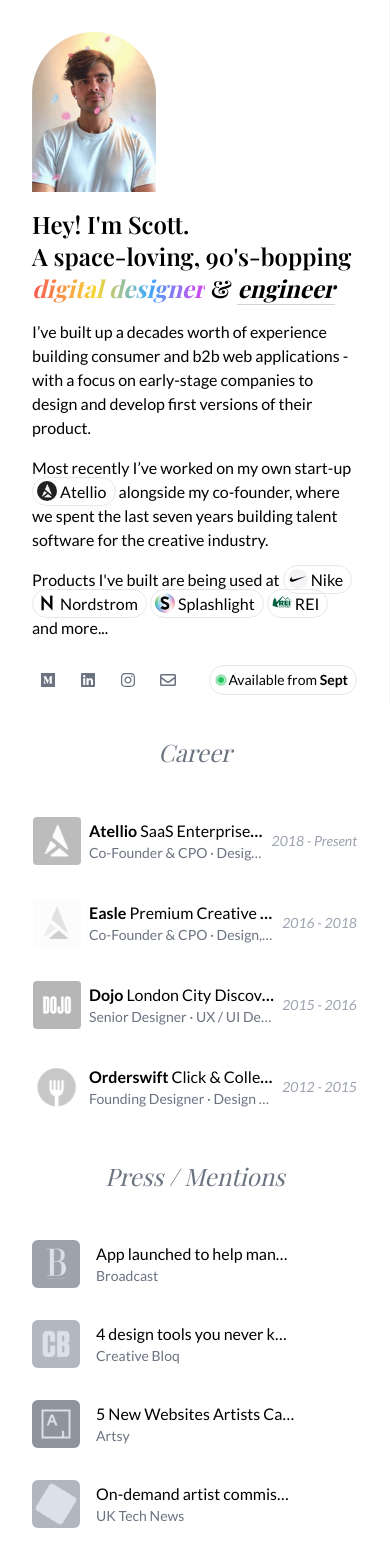
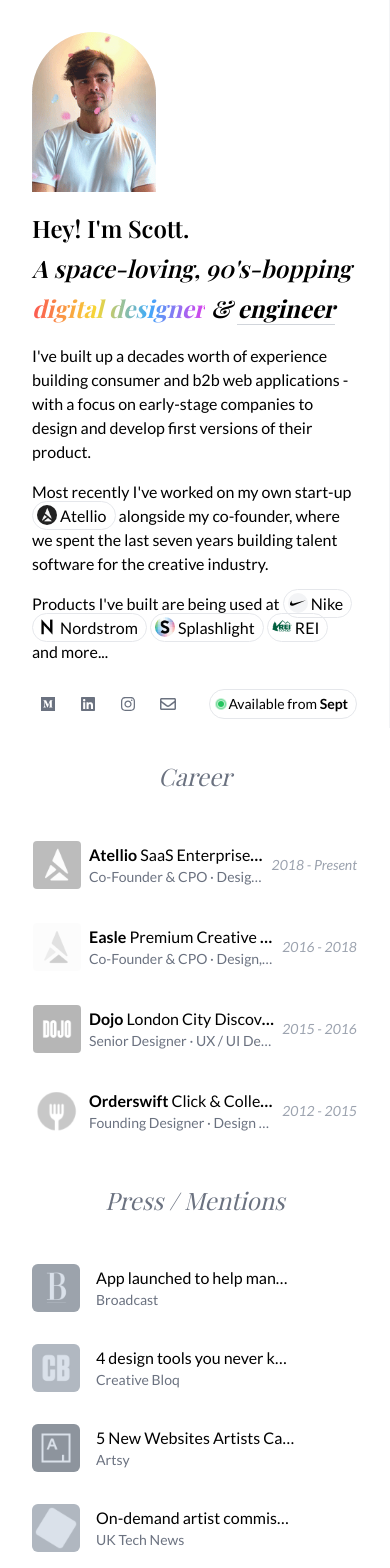
Before and after one commit to scott-wooden/scottwooden.me, a Next.js app: page / in a window 390 px wide. Shown: the top 1568 px of the page. Built offline with nearby package versions, Linux system fonts and the light colour scheme; grey boxes are pictures that could not be loaded; a web font is replaced by a local one.

Commit message:
feat: new favicon and accessibility fixes

```diff
--- a/src/app/components/AboutMe.tsx
+++ b/src/app/components/AboutMe.tsx
@@ -32,13 +32,13 @@ function AboutMe() {
           </video>
         </div>
         <div className="pt-4 sm:p-4">
-          <h1 className="text-2xl sm:text-3xl 2xl:text-4xl font-semibold font-display">Hey! I&apos;m Scott.</h1>
-          <h1 className="text-2xl sm:text-3xl 2xl:text-4xl font-semibold font-display">A space-loving, 90's-bopping <br /> <span className="font-bold italic rainbow">digital designer</span> & <EngineeringTooltip /></h1>
+          <h1 className="text-2xl sm:text-3xl 2xl:text-4xl font-semibold font-display !leading-10">Hey! I&apos;m Scott.</h1>
+          <h1 className="text-2xl sm:text-3xl 2xl:text-4xl font-semibold font-display italic !leading-10">A space-loving, 90&apos;s-bopping <br /> <span className="font-bold italic rainbow">digital designer</span> & <EngineeringTooltip /></h1>
           <p className="my-4 text-md sm:text-lg">
-            I’ve built up a decades worth of experience building consumer and b2b web applications - with a focus on early-stage companies to design and develop first versions of their product.
+            I&apos;ve built up a decades worth of experience building consumer and b2b web applications - with a focus on early-stage companies to design and develop first versions of their product.
           </p>
           <p className="my-4 text-md sm:text-lg">
-            Most recently I’ve worked on my own start-up{" "}
+            Most recently I&apos;ve worked on my own start-up{" "}
             <a href="https://atellio.com" target="_blank" className="pl-1 pr-2 whitespace-nowrap border pt-1 sm:pt-0.5 pb-1 rounded-full items-center duration-300 border-gray-200 no-underline transition-all hover:shadow-sm hover:border-gray-400">
               <span className="w-5 h-5 rounded-full inline-flex items-center justify-center align-text-bottom overflow-hidden bg-gray-100">
                 <Image src={AtellioColor} width="32" height="32" alt="Atellio logo" />
@@ -47,7 +47,7 @@ function AboutMe() {
             </a> alongside my co-founder, where we spent the last seven years building talent software for the creative industry.
           </p>
           <p className="my-4 text-md sm:text-lg">
-            Products I've built are being used at{" "}
+            Products I&apos;ve built are being used at{" "}
             <a href="https://nike.com" target="_blank" className="pl-1 pr-2 pt-1 whitespace-nowrap sm:pt-0.5 pb-1 border rounded-full items-center duration-300 border-gray-200 no-underline transition-all hover:shadow-sm hover:border-gray-400">
               <span className="w-5 h-5 rounded-full inline-flex items-center justify-center align-text-bottom overflow-hidden bg-gray-100">
                 <SiNike className="text-black" />
--- a/src/app/components/CareersList.tsx
+++ b/src/app/components/CareersList.tsx
@@ -14,7 +14,7 @@ function CareerItem({ title, subtitle, meta, children, logo }: { title: string |
   const [expanded, setExpanded] = useState(false);
 
   return (
-    <a role="button" onClick={() => setExpanded((prev) => !prev)} className={classNames("block rounded-lg group bg-white cursor-pointer border border-white transition-all hover:border-gray-100 outline-1 outline-white focus-visible:outline-gray-700 focus-visible:outline-2 relative", { "border-gray-100": expanded })}>
+    <button onClick={() => setExpanded((prev) => !prev)} className={classNames("text-left w-full block rounded-lg group bg-white cursor-pointer border border-white transition-all hover:border-gray-100 outline-1 outline-white focus-visible:outline-gray-700 focus-visible:outline-2 relative", { "border-gray-100": expanded })}>
 
       <div className="flex p-4 items-center gap-2 md:gap-4">
         <div className="flex-0 h-12 w-12 md:h-16 md:w-16 rounded overflow-hidden relative">
@@ -35,14 +35,14 @@ function CareerItem({ title, subtitle, meta, children, logo }: { title: string |
       </div>
 
       <Transition show={expanded}>
-        <div className="transition-all duration-700 ease-in-out data-[closed]:opacity-0 data-[closed]:h-0 overflow-hidden">
+        <div className="transition-all duration-700 ease-in-out max-h-[2000px] data-[closed]:opacity-0 data-[closed]:max-h-0 overflow-hidden">
           <div className="px-4 md:pl-24 prose md:prose-md lg:prose-md pb-16">
             {children}
           </div>
         </div>
       </Transition>
 
-    </a>
+    </button>
   )
 }
 
@@ -57,7 +57,7 @@ function CareersList() {
       >
         <>
           <a href="https://atellio.com" target="_blank" className="group/link relative px-2 py-1 border rounded-full inline-flex gap-1 items-center duration-300 border-gray-200 text-sm no-underline transition-all hover:pr-7 hover:shadow-sm hover:border-gray-400">
-            <FaLink className="text-gray-300 group-hover/link:text-gray-400 transition-all duration-300" /> Visit at atellio.com <FaSquareArrowUpRight className="transition-all absolute right-1 opacity-0 duration-300 group-hover/link:opacity-100 group-hover/link:right-2" />
+            <FaLink className="text-gray-300 group-hover/link:text-black transition-all duration-300" /> Visit at atellio.com <FaSquareArrowUpRight className="transition-all absolute right-1 opacity-0 duration-300 group-hover/link:opacity-100 group-hover/link:right-2" />
           </a>
           <ul>
             <li>💻 Enterprise SaaS talent management / resourcing platform</li>
@@ -142,7 +142,7 @@ function CareersList() {
       >
         <>
           <a href="https://orderswift.com" target="_blank" className="group/link relative px-2 py-1 border rounded-full inline-flex gap-1 items-center duration-300 border-gray-200 text-sm no-underline transition-all hover:pr-7 hover:shadow-sm hover:border-gray-400">
-            <FaLink className="text-gray-300 group-hover/link:text-gray-400 transition-all duration-300" /> Visit at orderswift.com <FaSquareArrowUpRight className="transition-all absolute right-1 opacity-0 duration-300 group-hover/link:opacity-100 group-hover/link:right-2" />
+            <FaLink className="text-gray-300 group-hover/link:text-black transition-all duration-300" /> Visit at orderswift.com <FaSquareArrowUpRight className="transition-all absolute right-1 opacity-0 duration-300 group-hover/link:opacity-100 group-hover/link:right-2" />
           </a>
           <ul>
             <li>💻 A customisable restaurant click & collect ordering platform</li>
--- a/src/app/page.tsx
+++ b/src/app/page.tsx
@@ -79,9 +79,9 @@ export default function Home() {
           </SectionHeader>
           <ProjectsList />
           <div className="h-screen flex flex-col items-center justify-start pt-10">
-            <div className="w-[1px] h-1/2 bg-gray-200" />
+            <div className="w-[1px] h-1/2 bg-gradient-to-t to-gray-200 from-white" />
             <div className="py-2 px-2 rounded text-gray-600 text-6xl">🪐</div>
-            <div className="py-1 px-2 rounded text-gray-800 text-sm text-center">Thanks for stopping by!</div>
+            <div className="py-1 px-2 rounded text-gray-800 text-center">Thanks for stopping by!</div>
             <div className="py-1 px-2 rounded text-gray-400 text-sm text-center">If you want to chat about a project please do <a href="mailto:scottwooden90@gmail.com" className="underline">get in touch</a></div>
             <div className="w-[1px] h-1/2 bg-white" />
             <div className="py-1 px-2 rounded text-gray-400 text-xs pb-8">Built with NextJS · Deployed using Vercel</div>
```
Also changed, not shown: public/favicon-32-1.png (added), public/favicon-32.png.
